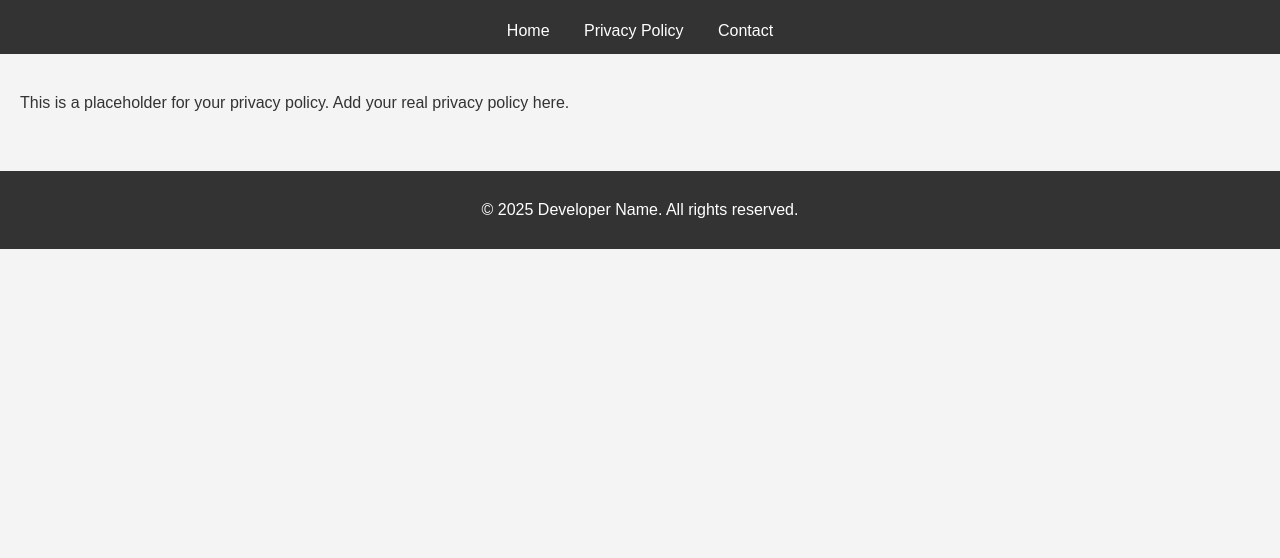
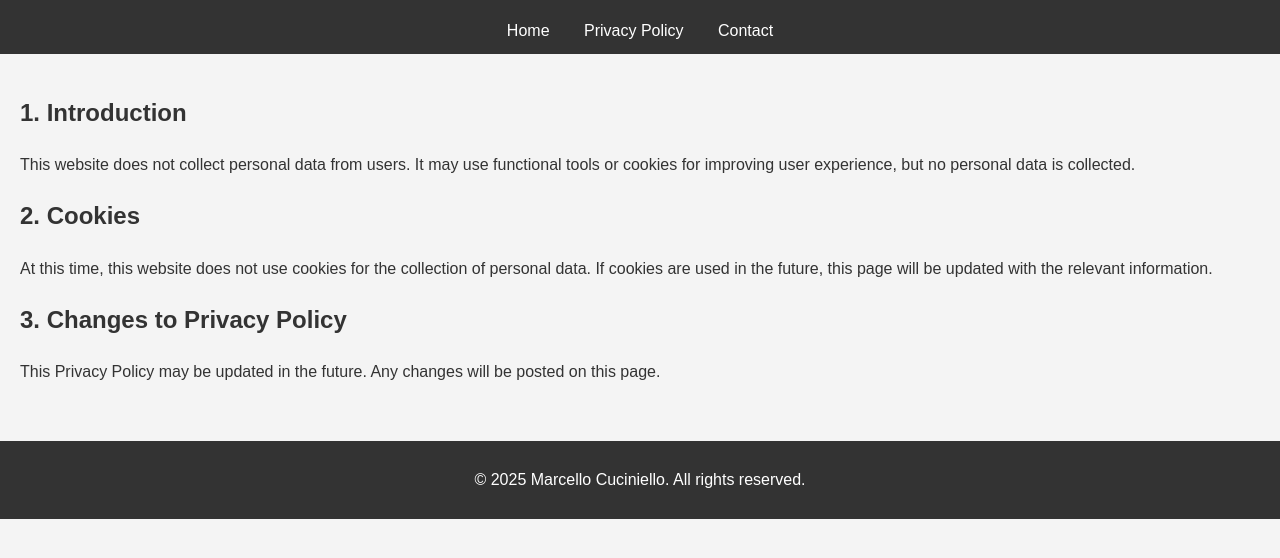
Before and after one commit to MELLO77777/MC-developer-site, a plain HTML site: page privacy-policy.html in a window 1280 px wide. Shown: the part 86-644 px from the top of the page. Drawn offline with Linux system fonts and the light colour scheme.

Commit message:
Update privacy-policy.html

```diff
--- a/privacy-policy.html
+++ b/privacy-policy.html
@@ -17,11 +17,18 @@
     </header>
     <main>
         <section>
-            <p>This is a placeholder for your privacy policy. Add your real privacy policy here.</p>
+            <h2>1. Introduction</h2>
+            <p>This website does not collect personal data from users. It may use functional tools or cookies for improving user experience, but no personal data is collected.</p>
+
+            <h2>2. Cookies</h2>
+            <p>At this time, this website does not use cookies for the collection of personal data. If cookies are used in the future, this page will be updated with the relevant information.</p>
+
+            <h2>3. Changes to Privacy Policy</h2>
+            <p>This Privacy Policy may be updated in the future. Any changes will be posted on this page.</p>
         </section>
     </main>
     <footer>
-        <p>© 2025 Developer Name. All rights reserved.</p>
+        <p>© 2025 Marcello Cuciniello. All rights reserved.</p>
     </footer>
 </body>
 </html>
```
